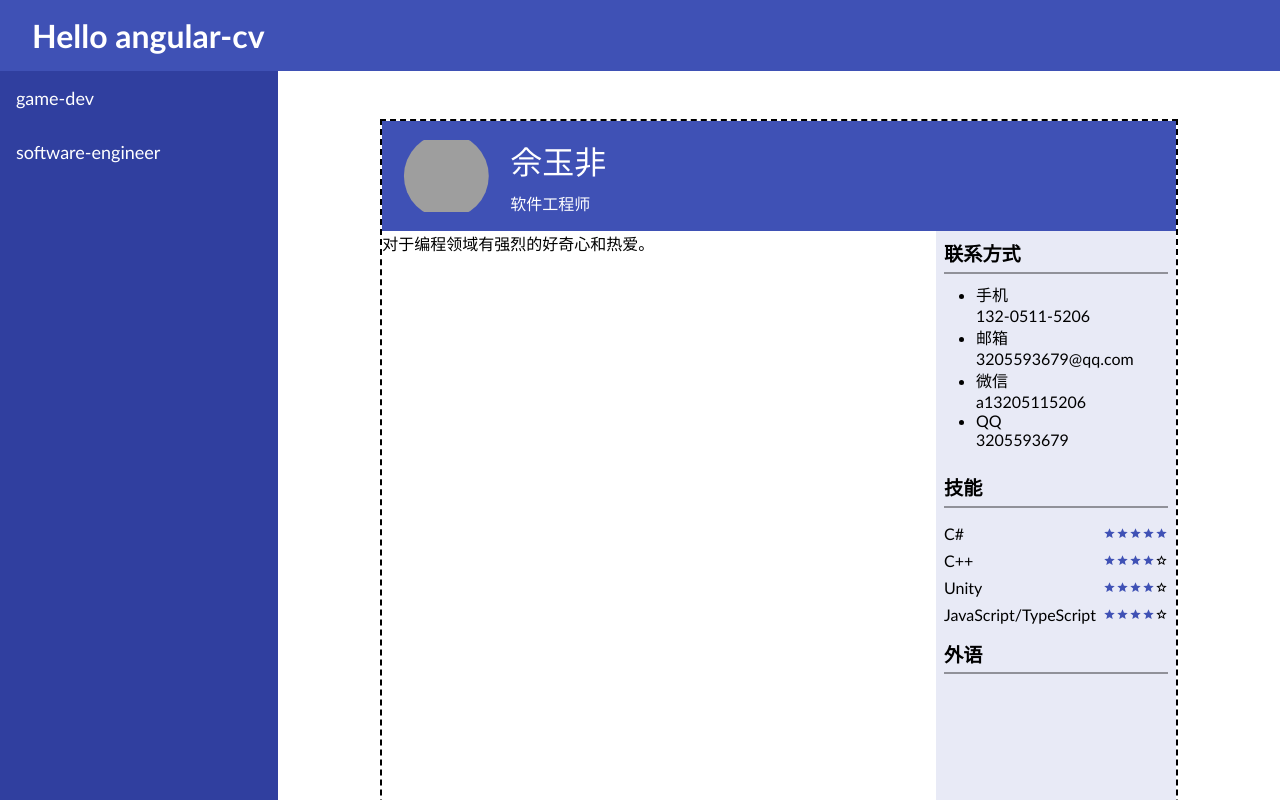
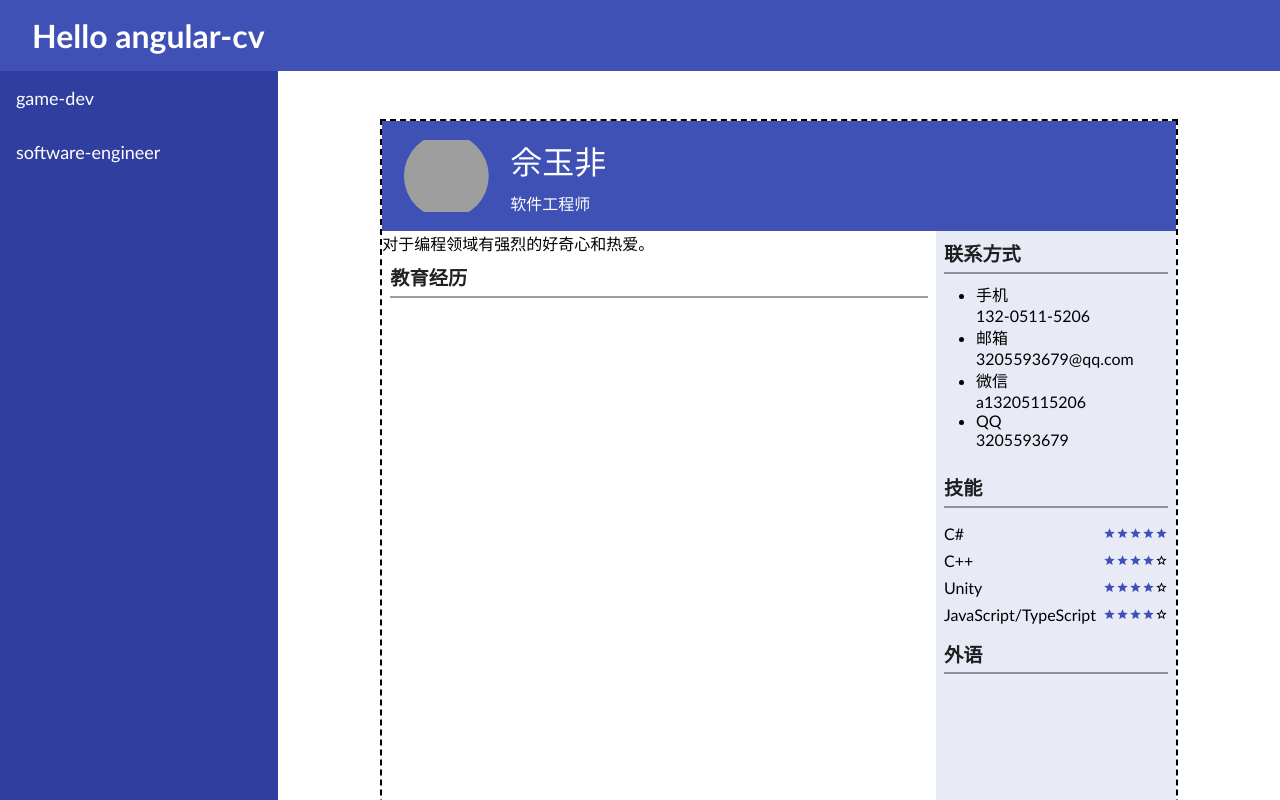
Before and after one commit to SnekTech/angular-cv, an Angular app: page /software-engineer in a window 1280 px wide. Shown: the top 800 px of the page. Built offline with nearby package versions, Linux system fonts and the light colour scheme; grey boxes are pictures that could not be loaded.

Commit message:
add education component

```diff
--- /dev/null
+++ b/src/app/cv/education/education.component.html
@@ -0,0 +1 @@
+<app-title-underlined>教育经历</app-title-underlined>
--- a/src/app/cv/software-engineer/software-engineer.component.html
+++ b/src/app/cv/software-engineer/software-engineer.component.html
@@ -11,7 +11,7 @@
     <div class="objective">
       对于编程领域有强烈的好奇心和热爱。
     </div>
-    <div class="education"></div>
+    <app-education></app-education>
     <div class="experience"></div>
     <div class="projects"></div>
   </div>
--- a/src/app/cv/title-underlined/title-underlined.component.ts
+++ b/src/app/cv/title-underlined/title-underlined.component.ts
@@ -17,7 +17,7 @@ import { CommonModule } from '@angular/common';
       flex-direction: column;
       padding: 0.5rem;
 
-      color: var(--on-surface);
+      color: var(--on-surface-high-emphasis);
       font-weight: bolder;
       font-size: larger;
 
```
Also changed, not shown: src/app/cv/education/education.component.ts (added, +14 -0 lines), src/app/cv/software-engineer/software-engineer.component.ts (+8 -1 lines), src/app/cv/education/education.component.scss (added).
